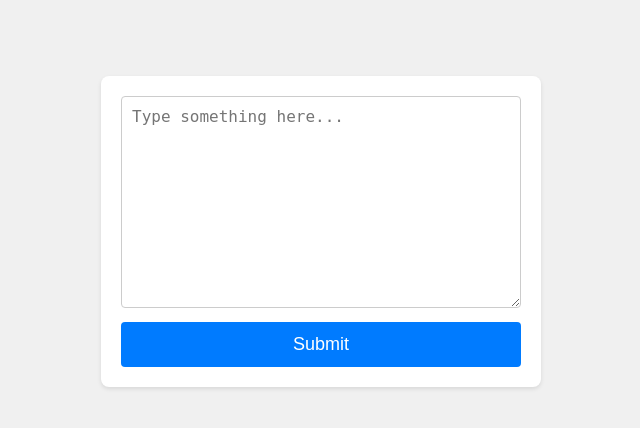
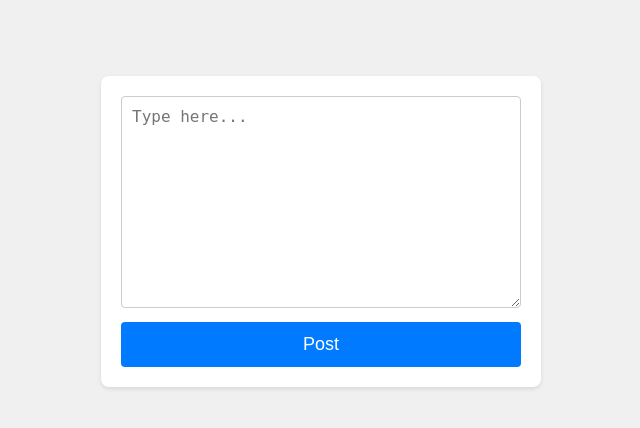
Before and after one commit to JoelEager/phone-keyboard, a Flask app: page / in a window 1280 px wide. Shown: the part 169-597 px from the top of the page, without its empty margins (319-959 px from the left). Run offline with Flask 3, Linux system fonts and the light colour scheme.

Commit message:
Modify form text

```diff
--- a/templates/index.html
+++ b/templates/index.html
@@ -47,8 +47,8 @@
 </head>
 <body>
     <form action="/submit" method="post">
-        <textarea name="text" rows="10" placeholder="Type something here..."></textarea><br>
-        <input type="submit" value="Submit">
+        <textarea name="text" rows="10" placeholder="Type here..."></textarea><br>
+        <input type="submit" value="Post">
     </form>
 </body>
 </html>
```
